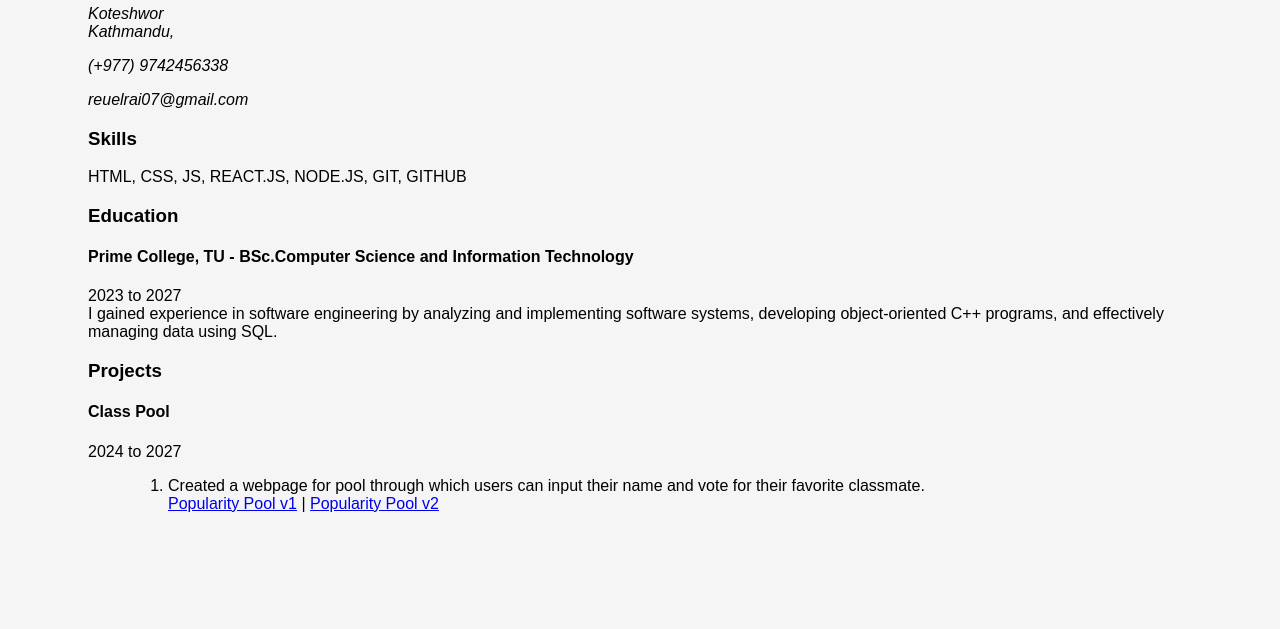
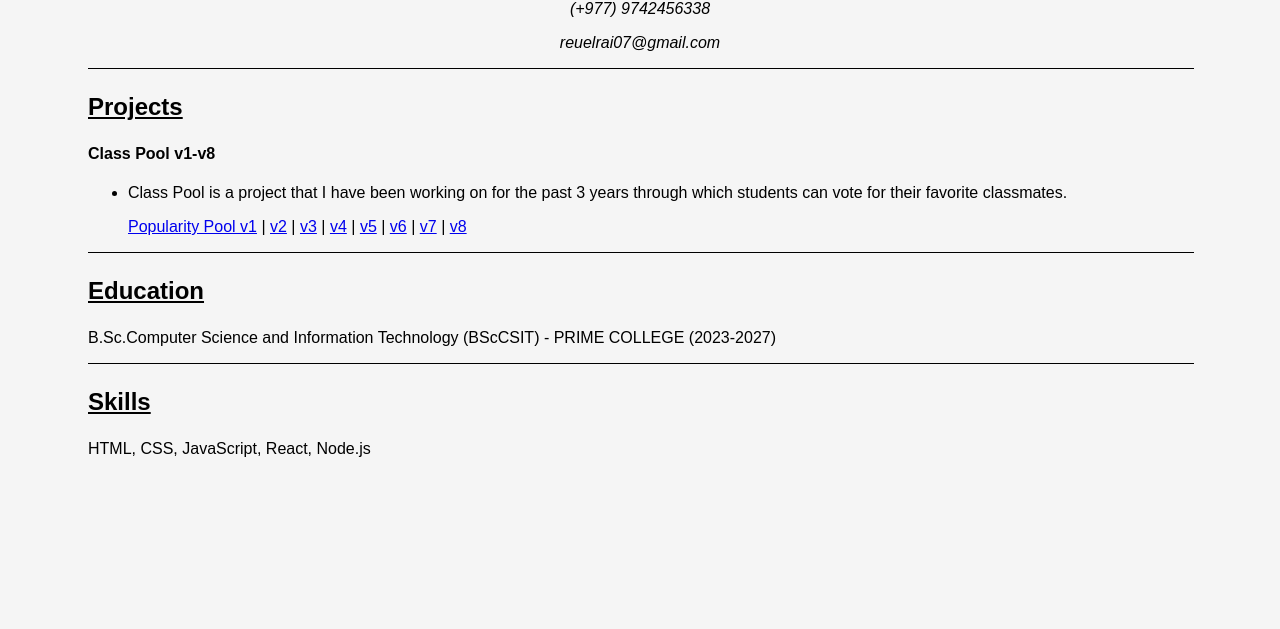
Before and after one commit to reuelrai/Single-Page-CV, a plain HTML site: page index.html in a window 1280 px wide. Shown: the part 171-800 px from the top of the page. Drawn offline with Linux system fonts and the light colour scheme.

Commit message:
small changes

```diff
--- a/index.html
+++ b/index.html
@@ -23,51 +23,54 @@
     <header>
         <h1>Reuel Rai</h1>
         <h2>Frontend Engineer</h2>
+        <hr width="100%" size="1" color="black">
         <div class="contact-info">
             <address>
-                Koteshwor<br />
-                Kathmandu,
+                Koteshwor, Kathmandu<br />
                 <p>(+977) 9742456338</p>
                 <p>reuelrai07@gmail.com</p>
                 <p>
             </address>
         </div>
+        <hr width="100%" size="1" color="black">
     </header>
     <main>
+        <section class="projects">
+            <h3 class="section-title">Projects</h3>
+            <h4>Class Pool v1-v8</h4>
+            <ul>
+
+                <li>
+                    <p> Class Pool is a project that I have been working on for the past 3 years through which students
+                        can vote for their favorite classmates.</p>
+                    <a href="https://reuelrai.github.io/Popularity-Pool-v1-Final/">Popularity Pool v1</a> |
+                    <a href="https://reuelrai.github.io/Popularity-Pool-v2-Final/">v2</a> |
+                    <a href="https://reuelrai.github.io/Popularity-Pool-v1-Final/">v3</a> |
+                    <a href="https://reuelrai.github.io/Popularity-Pool-v1-Final/">v4</a> |
+                    <a href="https://reuelrai.github.io/Popularity-Pool-v1-Final/">v5</a> |
+                    <a href="https://reuelrai.github.io/Popularity-Pool-v1-Final/">v6</a> |
+                    <a href="https://reuelrai.github.io/Popularity-Pool-v1-Final/">v7</a> |
+                    <a href="https://reuelrai.github.io/Popularity-Pool-v1-Final/">v8</a>
+                </li>
+            </ul>
+        </section>
+
+        <hr width="100%" size="1" color="black">
+
+        <section class="education">
+            <h3 class="section-title">Education</h3>
+            <article>
+                <p>B.Sc.Computer Science and Information Technology (BScCSIT) - PRIME COLLEGE (2023-2027) </p>
+            </article>
+        </section>
+
+        <hr width="100%" size="1" color="black">
+
         <section class="skills">
             <h3 class="section-title">Skills</h3>
-            <p>
-                HTML, CSS, JS, REACT.JS, NODE.JS, GIT, GITHUB
-            </p>
-        </section>
-
-        <section>
-            <div class="education">
-                <h3 class="section-title">Education</h3>
-                <h4>Prime College, TU - BSc.Computer Science and Information Technology</h4>
-                <p>
-                    2023 to 2027<br />
-                    I gained experience in software engineering by analyzing and
-                    implementing software systems, developing object-oriented C++ programs, and effectively managing data using SQL.
-                </p>
-                </h3>
-            </div>
-        </section>
-
-        <section class="projects">
-            <h3 class="section-title">Projects</h3>
             <article>
-                <h4>Class Pool</h4>
-                <p>2024 to 2027</p>
-                <ul>
-                    <ol>
-                        <li>Created a webpage for pool through which users can input their name and vote for their favorite classmate.</li>
-                        <a href="https://reuelrai.github.io/Popularity-Pool-v1-Final/">Popularity Pool v1</a> |
-                        <a href="https://reuelrai.github.io/Popularity-Pool-v2-Final/">Popularity Pool v2</a>
-                </ul>
+                <p>HTML, CSS, JavaScript, React, Node.js</p>
             </article>
-
-        </section>
     </main>
 </body>
 
--- a/style.css
+++ b/style.css
@@ -1,10 +1,31 @@
-html{
+html {
     background-color: whitesmoke;
     font-family: 'Arial', sans-serif;
-    margin: 0;
-    position: absolute;
     font-family: 'Arial', sans-serif;
-    margin-top: 3rem;
+    text-align: center;
     margin-left: 5rem;
     margin-right: 5rem;
+
+
 }
+
+section.projects,
+section.education,
+section.skills {
+    text-align: left;
+}
+
+section.projects h3,
+section.education h3,
+section.skills h3 {
+    font-weight: bold;
+    font-size: 1.5rem;
+    text-decoration: underline;
+}
+
+section.projects h4,
+section.education h4,
+section.skills h4 {
+    font-weight: bold;
+    font-size: 1rem;
+}
```
Also changed, not shown: project.html (deleted, +0 -114 lines).
